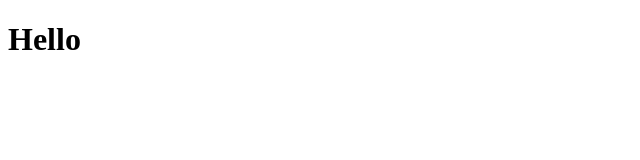
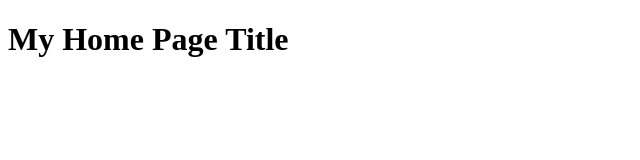
Before and after one commit to artman-qq/my-test-project, a plain HTML site: page index.html in a window 1280 px wide. Shown: the whole page, without its empty margins (0-640 px from the left). Drawn offline with Linux system fonts and the light colour scheme.

Commit message:
Change the page title

```diff
--- a/index.html
+++ b/index.html
@@ -6,6 +6,6 @@
     <title>My Site</title>
 </head>
 <body>
-    <h1>Hello</h1>
+    <h1>My Home Page Title</h1>
 </body>
 </html>
```
